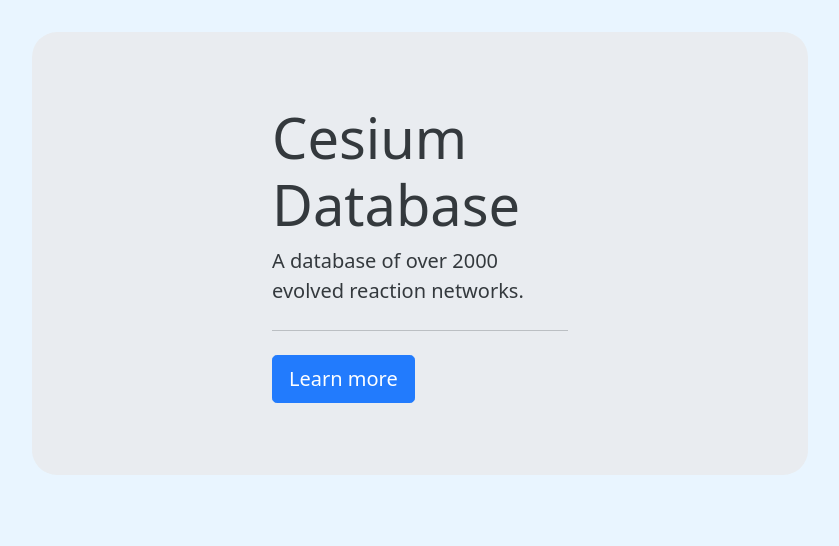
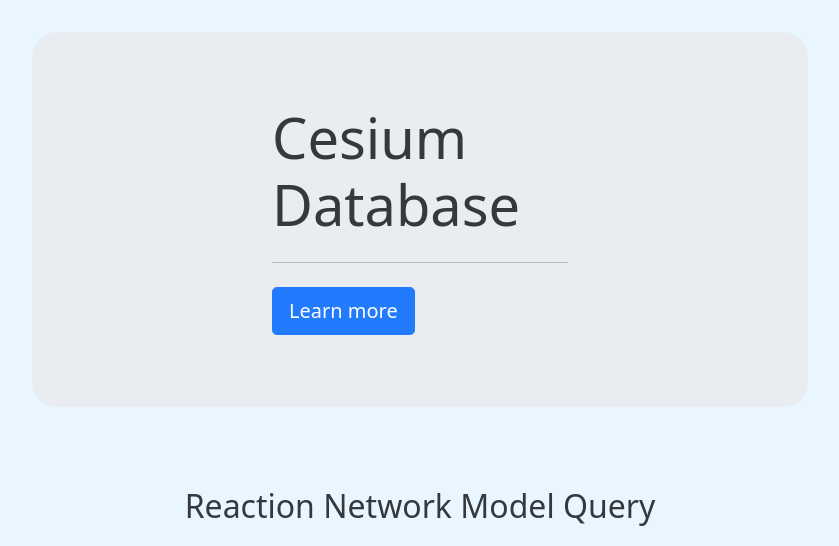
Before and after one commit to wesleyyl/cesium, a Flask app: template templates/index.html in a window 1280 px wide. Shown: the part 56-602 px from the top of the page, without its empty margins (220-1059 px from the left). Run offline with Flask 2, Linux system fonts and the light colour scheme; the template is opened without the code that fills it, so the values that code supplies are empty.

Commit message:
jumbotron desc removed

```diff
--- a/templates/index.html
+++ b/templates/index.html
@@ -26,7 +26,7 @@
 <div class="container-fluid">
 	<div class="jumbotron jumbotron-fluid" id="jumbotron">
 		<h1 class="display-4">Cesium Database</h1>
-		<p class="lead">A database of over 2000 evolved reaction networks.</p>
+		<!-- <p class="lead">A database of over 2000 evolved reaction networks.</p> -->
 		<hr class="my-4">
 		<!-- <p>Sauro Lab</p> -->
 		<a class="btn btn-primary btn-lg" href="{{ url_for('about') }}" role="button">Learn more</a>
```
